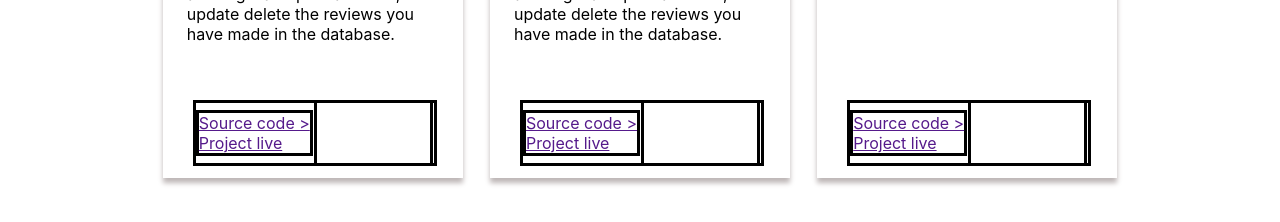
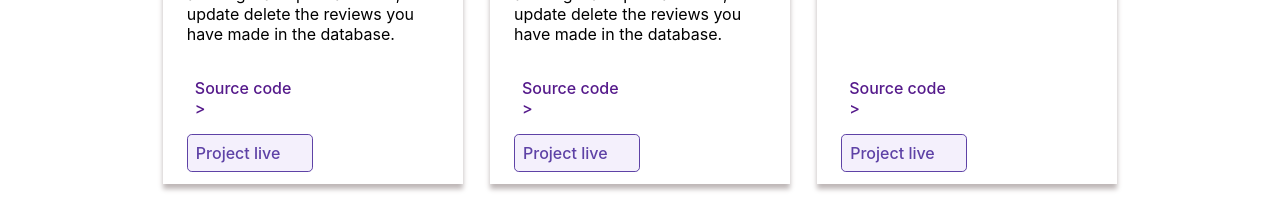
Before and after one commit to macluiggy/all-projects, a React (Create React App) app: page / in a window 1280 px wide. Shown: the part 381-603 px from the top of the page. Built offline with nearby package versions, Linux system fonts and the light colour scheme; some icons are missing.

Commit message:
project finished'

```diff
--- a/src/Main/index.tsx
+++ b/src/Main/index.tsx
@@ -16,9 +16,10 @@ interface Projects {
 	title: string;
 	img: string;
 	description: string;
-	technologies: string[];
+	icon_name: string[];
 	"source_code": string;
 	project_live: string;
+	technologies: string[];
 }
 
 export default Main;
--- a/src/Project/index.tsx
+++ b/src/Project/index.tsx
@@ -6,8 +6,9 @@ interface Projects {
 	technologies: string[];
 	"source_code": string;
 	project_live: string;
+	icon_name: string[];
 }
-const Project = ({ title, img, description, technologies, project_live, source_code}: Projects) => {
+const Project = ({ title, img, description, technologies, project_live, source_code, icon_name}: Projects) => {
 	return (
 		<div className='project_container'>
 			<h2>{title}</h2>
@@ -17,12 +18,12 @@ const Project = ({ title, img, description, technologies, project_live, source_c
 			<p>{description}</p>
 			<div className='bottom_container'>
 				<div className='buttons_container'>
-					<a href={source_code}>Source code &gt;</a>
-					<a href={project_live}>Project live</a>
+					<a href={source_code} className='source_code'>Source code &gt;</a>
+					<a href={project_live} className='project_live'>Project live</a>
 				</div>
 				<figure className='icons'>
-					{technologies.map(icon => {
-						return <span className="iconify" data-icon={icon} data-inline="false"></span>
+					{icon_name.map((icon, i) => {
+						return <span title={technologies[i]} className="iconify" data-icon={icon} data-inline="false"></span>
 					})}
 				</figure>
 			</div>
--- a/src/Project/project.scss
+++ b/src/Project/project.scss
@@ -22,11 +22,11 @@
         }
     }
     p {
-        height: 150px;
+        height: 120px;
     }
     .bottom_container {
         display: grid;
-        border: solid;
+        //border: solid;
         //flex-direction: row;
         grid-template-columns: repeat(2, 1fr);
         position: relative;
@@ -37,13 +37,37 @@
         .buttons_container {
             display: flex;
             flex-direction: column;
-            border: solid;
+            //border: solid;
             justify-content: flex-end;
+            a {
+                text-decoration: none;
+                font-weight: 500;
+                padding: 0.5em;
+            }
+            .source_code {
+                margin-bottom: 0.5em;
+            }
+            .source_code:hover {
+                text-decoration: underline;
+            }
+            .project_live {
+                transition: color 0.5s, background-color 0.1s;
+                background-color: #f4f0fc;
+                border: solid #5e42a6 1px;
+                color: #5e42a6;
+                border-radius: 0.3em;
+            }
+            .project_live:hover {
+                background-color: #5e42a6;
+                border: solid #5e42a6 1px;
+                color: white;
+                border-radius: 0.3em;
+            }
         }
         .icons {
             position: relative;
             font-size: 1.7em;
-            border: solid;
+            //border: solid;
             display: flex;
             flex-direction: row;
             flex-wrap: wrap;
@@ -52,7 +76,7 @@
             justify-content: flex-start;
             height: 100%;
             //bottom: 35px;
-            right: 39px;
+            right: 27px;
         }
     }
 }
--- a/src/data/projects.tsx
+++ b/src/data/projects.tsx
@@ -2,7 +2,8 @@ interface Project {
 	title: string;
 	img: string;
 	description: string;
-	technologies: string[];
+	icon_name: string[];
+	technologies: Array<string>;
 	"source_code": string;
 	project_live: string;
 }
@@ -13,28 +14,28 @@ const data: Data = [
 		title: 'Full Stack Movie Reviews App',
 		img: 'https://macluiggy.github.io/images/insure.png',
 		description: 'This MERN app fetches movies from a Mongo database, you can also login and post a review, update delete the reviews you have made in the database.',
-		technologies: ['vscode-icons:file-type-mongo', 'simple-icons:express', "logos:react", "vscode-icons:file-type-node", "vscode-icons:file-type-node",],
+		icon_name: ['vscode-icons:file-type-mongo', 'simple-icons:express', "logos:react", "vscode-icons:file-type-node", "vscode-icons:file-type-node",],
 		"source_code": '',
 		project_live: '',
-
+		technologies: ['MongoDB', 'Express', 'React', 'Node.js'],
 	},
 	{
 		title: 'Full Stack Movie Reviews App',
 		img: 'https://macluiggy.github.io/images/movie-reviews.png',
 		description: 'This MERN app fetches movies from a Mongo database, you can also login and post a review, update delete the reviews you have made in the database.',
-		technologies: ['vscode-icons:file-type-mongo', 'simple-icons:express', "logos:react", "vscode-icons:file-type-node"],
+		icon_name: ['vscode-icons:file-type-mongo', 'simple-icons:express', "logos:react", "vscode-icons:file-type-node"],
 		"source_code": '',
 		project_live: '',
-
+		technologies: ['MongoDB', 'Express', 'React', 'Node.js'],
 	},
 	{
 		title: 'Full Stack Movie Reviews App',
 		img: 'https://macluiggy.github.io/images/countdown_timer.jpeg',
 		description: 'This MERN app fetches movies from a Mongo ',
-		technologies: ['vscode-icons:file-type-mongo', 'simple-icons:express', "logos:react", "vscode-icons:file-type-node"],
+		icon_name: ['vscode-icons:file-type-mongo', 'simple-icons:express', "logos:react", "vscode-icons:file-type-node"],
 		"source_code": '',
 		project_live: '',
-
+		technologies: ['MongoDB', 'Express', 'React', 'Node.js'],
 	},
 ]
 
```
